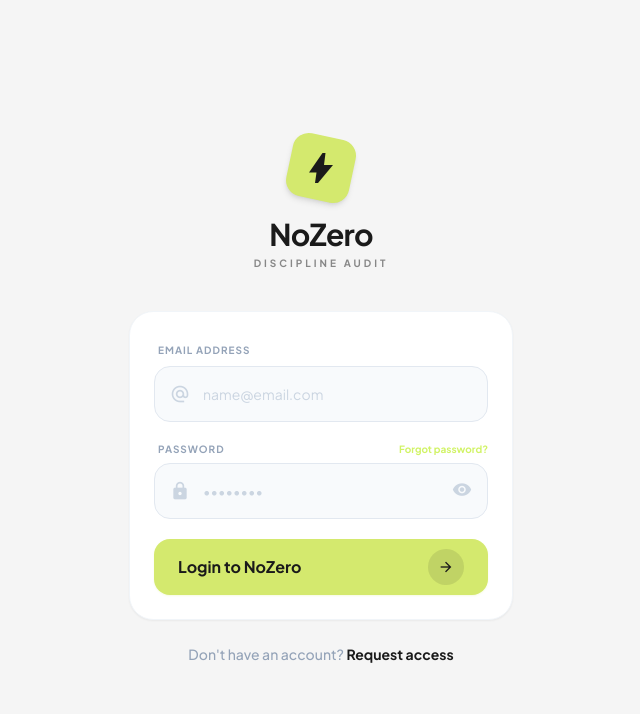
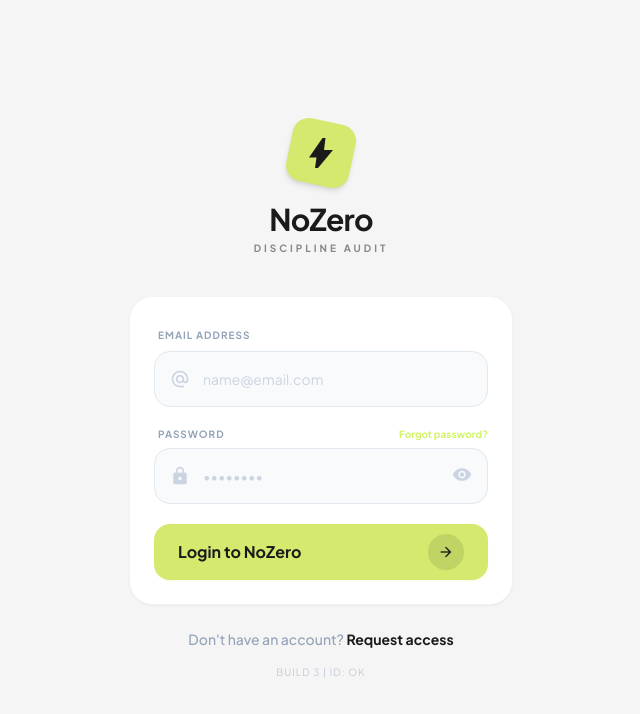
Before and after one commit to shkhfzn9/NoZeroApp, a React (Vite) app: page /login in a window 1280 px wide. Shown: the top 714 px of the page, without its empty margins (319-959 px from the left). Built offline with nearby package versions, Linux system fonts and the light colour scheme; no server answers.

Commit message:
feat: add debug info to login screen

```diff
--- a/src/pages/Login.jsx
+++ b/src/pages/Login.jsx
@@ -35,7 +35,8 @@ export default function Login() {
             await signIn(email, password);
             navigate(redirectTo);
         } catch (err) {
-            setError(err.message);
+            console.error("Login fetch error:", err);
+            setError(`${err.message} | ${JSON.stringify(err)} | Build 3`);
         } finally {
             setLoading(false);
         }
@@ -228,6 +229,11 @@ export default function Login() {
                                 Don't have an account?{' '}
                                 <Link to="/signup" className="text-charcoal dark:text-white font-bold hover:underline">Request access</Link>
                             </p>
+                            <div className="text-center mt-4">
+                                <p className="text-[10px] text-slate-400 opacity-50 tracking-widest uppercase">
+                                    Build 3 | ID: {import.meta.env.VITE_SUPABASE_URL ? 'OK' : 'MISSING'}
+                                </p>
+                            </div>
                         </>
                     )}
                 </div>
```
